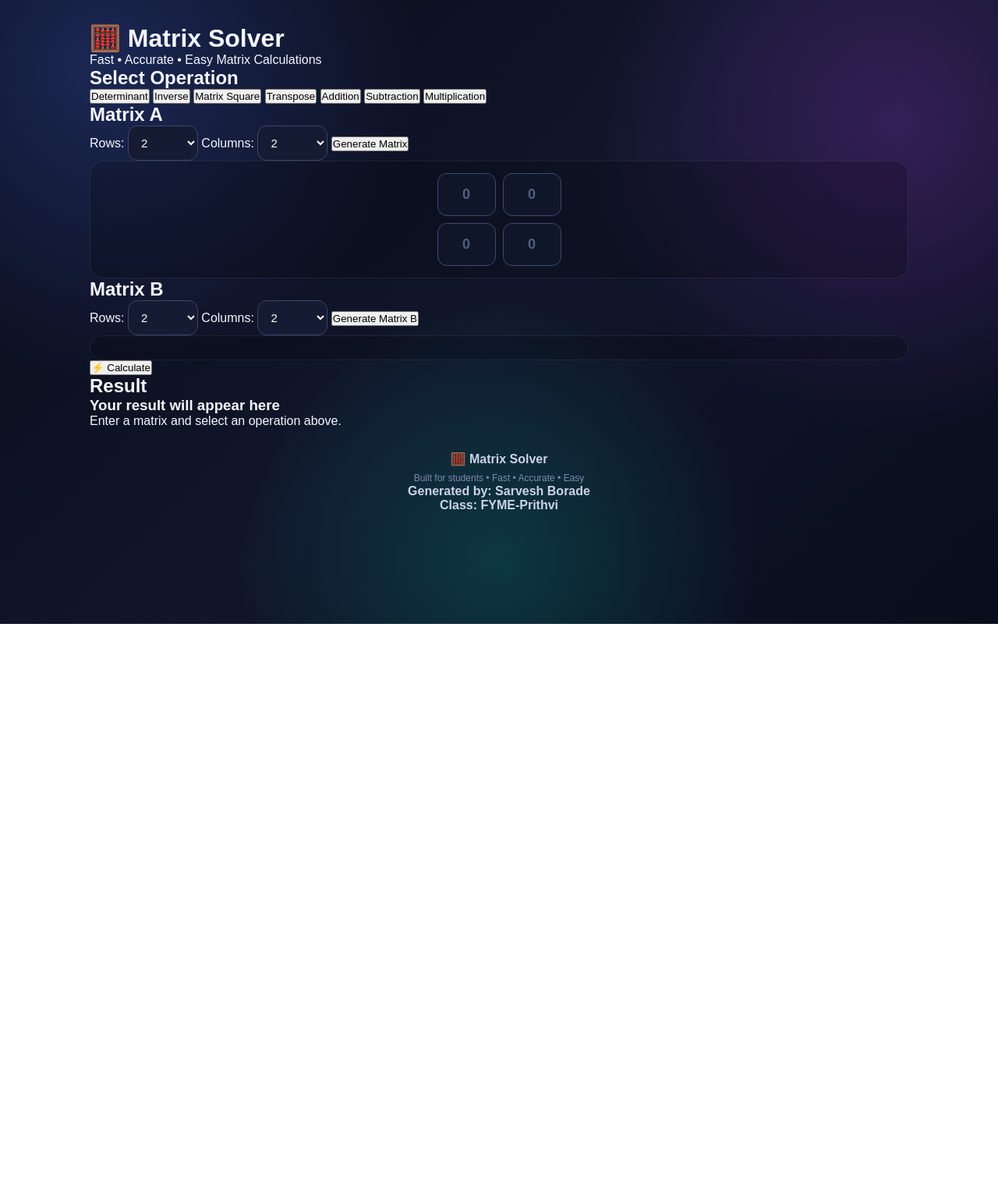
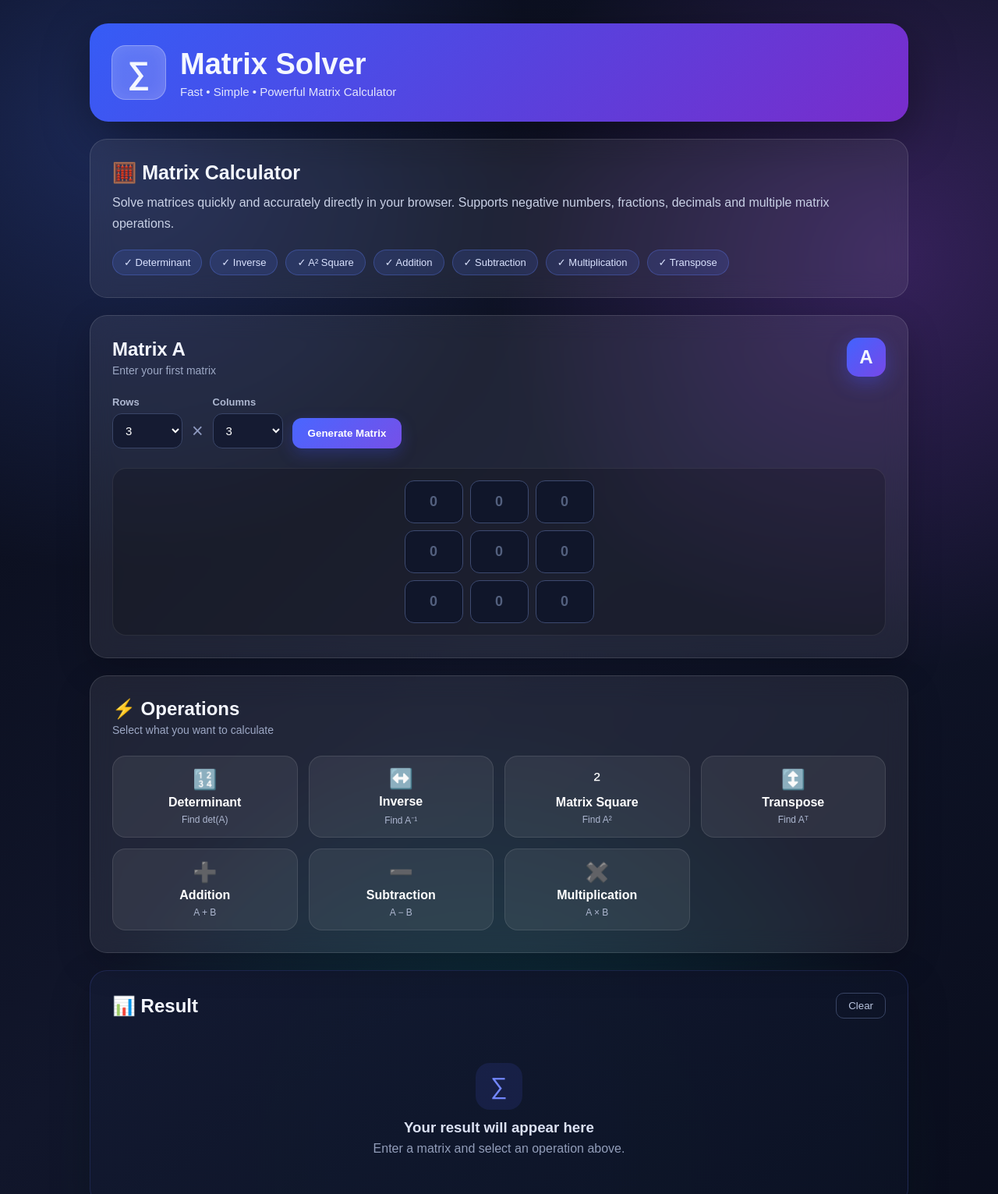
Before and after one commit to sarvesh2121/matrix-solver, a plain HTML site: page index.html in a window 1280 px wide. Shown: the top 1531 px of the page at 78% size. Before the commit the page ends 800 px from the top, so only its background shows below. Drawn offline with Linux system fonts and the light colour scheme.

Commit message:
Update index.html

```diff
--- a/index.html
+++ b/index.html
@@ -1,10 +1,11 @@
 <!DOCTYPE html>
 <html lang="en">
+
 <head>
     <meta charset="UTF-8">
     <meta name="viewport" content="width=device-width, initial-scale=1.0">
 
-    <title>Matrix Solver | Sarvesh Borade</title>
+    <title>Matrix Solver</title>
 
     <link rel="stylesheet" href="style.css">
 </head>
@@ -14,46 +15,37 @@
 <div class="container">
 
     <!-- HEADER -->
-    <header>
-        <h1>🧮 Matrix Solver</h1>
-        <p>Fast • Accurate • Easy Matrix Calculations</p>
+    <header class="hero">
+
+        <div class="logo-box">∑</div>
+
+        <div>
+            <h1>Matrix Solver</h1>
+            <p>Fast • Simple • Powerful Matrix Calculator</p>
+        </div>
+
     </header>
 
 
-    <!-- OPERATIONS -->
-    <section class="operations">
+    <!-- INTRO -->
+    <section class="intro-card">
 
-        <h2>Select Operation</h2>
+        <h2>🧮 Matrix Calculator</h2>
 
-        <div class="operation-buttons">
+        <p>
+            Solve matrices quickly and accurately directly in your browser.
+            Supports negative numbers, fractions, decimals and multiple matrix operations.
+        </p>
 
-            <button onclick="setOperation('determinant')">
-                Determinant
-            </button>
+        <div class="feature-list">
 
-            <button onclick="setOperation('inverse')">
-                Inverse
-            </button>
-
-            <button onclick="setOperation('square')">
-                Matrix Square
-            </button>
-
-            <button onclick="setOperation('transpose')">
-                Transpose
-            </button>
-
-            <button onclick="setOperation('addition')">
-                Addition
-            </button>
-
-            <button onclick="setOperation('subtraction')">
-                Subtraction
-            </button>
-
-            <button onclick="setOperation('multiplication')">
-                Multiplication
-            </button>
+            <span>✓ Determinant</span>
+            <span>✓ Inverse</span>
+            <span>✓ A² Square</span>
+            <span>✓ Addition</span>
+            <span>✓ Subtraction</span>
+            <span>✓ Multiplication</span>
+            <span>✓ Transpose</span>
 
         </div>
 
@@ -61,77 +53,124 @@
 
 
     <!-- MATRIX A -->
-    <section class="matrix-section">
+    <section class="card">
 
+        <div class="card-title">
+
+            <div>
                 <h2>Matrix A</h2>
+                <p>Enter your first matrix</p>
+            </div>
 
-        <div class="matrix-size">
+            <span class="matrix-label">A</span>
 
-            <label for="rowsA">Rows:</label>
+        </div>
+
+
+        <!-- SIZE -->
+        <div class="size-controls">
+
+            <div class="input-group">
+
+                <label>Rows</label>
 
                 <select id="rowsA">
                     <option value="1">1</option>
-                <option value="2" selected>2</option>
-                <option value="3">3</option>
+                    <option value="2">2</option>
+                    <option value="3" selected>3</option>
                     <option value="4">4</option>
                     <option value="5">5</option>
+                    <option value="6">6</option>
                 </select>
 
+            </div>
 
-            <label for="colsA">Columns:</label>
+
+            <span class="multiply-symbol">×</span>
+
+
+            <div class="input-group">
+
+                <label>Columns</label>
 
                 <select id="colsA">
                     <option value="1">1</option>
-                <option value="2" selected>2</option>
-                <option value="3">3</option>
+                    <option value="2">2</option>
+                    <option value="3" selected>3</option>
                     <option value="4">4</option>
                     <option value="5">5</option>
+                    <option value="6">6</option>
                 </select>
 
+            </div>
 
-            <button onclick="createMatrixA()">
+
+            <button class="generate-btn" onclick="createMatrixA()">
                 Generate Matrix
             </button>
 
         </div>
 
 
+        <!-- MATRIX INPUT -->
         <div id="matrixA" class="matrix-container"></div>
 
     </section>
 
 
+    <!-- MATRIX B -->
+    <section class="card hidden" id="matrixBCard">
 
-    <!-- MATRIX B -->
-    <section class="matrix-section" id="matrixBSection">
+        <div class="card-title">
 
+            <div>
                 <h2>Matrix B</h2>
+                <p>Enter your second matrix</p>
+            </div>
 
-        <div class="matrix-size">
+            <span class="matrix-label matrix-b">B</span>
 
-            <label for="rowsB">Rows:</label>
+        </div>
+
+
+        <div class="size-controls">
+
+            <div class="input-group">
+
+                <label>Rows</label>
 
                 <select id="rowsB">
                     <option value="1">1</option>
-                <option value="2" selected>2</option>
-                <option value="3">3</option>
+                    <option value="2">2</option>
+                    <option value="3" selected>3</option>
                     <option value="4">4</option>
                     <option value="5">5</option>
+                    <option value="6">6</option>
                 </select>
 
+            </div>
 
-            <label for="colsB">Columns:</label>
+
+            <span class="multiply-symbol">×</span>
+
+
+            <div class="input-group">
+
+                <label>Columns</label>
 
                 <select id="colsB">
                     <option value="1">1</option>
-                <option value="2" selected>2</option>
-                <option value="3">3</option>
+                    <option value="2">2</option>
+                    <option value="3" selected>3</option>
                     <option value="4">4</option>
                     <option value="5">5</option>
+                    <option value="6">6</option>
                 </select>
 
+            </div>
 
-            <button onclick="createMatrixB()">
+
+            <button class="generate-btn" onclick="createMatrixB()">
                 Generate Matrix B
             </button>
 
@@ -143,24 +182,93 @@
     </section>
 
 
+    <!-- OPERATIONS -->
+    <section class="card">
 
-    <!-- SOLVE BUTTON -->
-    <section class="solve-section">
+        <div class="card-title">
 
-        <button class="solve-button" onclick="solveMatrix()">
-            ⚡ Calculate
+            <div>
+                <h2>⚡ Operations</h2>
+                <p>Select what you want to calculate</p>
+            </div>
+
+        </div>
+
+
+        <div class="operations-grid">
+
+            <button class="operation-btn blue" onclick="calculateDeterminant()">
+                <span>🔢</span>
+                <strong>Determinant</strong>
+                <small>Find det(A)</small>
             </button>
+
+
+            <button class="operation-btn purple" onclick="calculateInverse()">
+                <span>↔️</span>
+                <strong>Inverse</strong>
+                <small>Find A⁻¹</small>
+            </button>
+
+
+            <button class="operation-btn green" onclick="calculateSquare()">
+                <span>²</span>
+                <strong>Matrix Square</strong>
+                <small>Find A²</small>
+            </button>
+
+
+            <button class="operation-btn orange" onclick="calculateTranspose()">
+                <span>↕️</span>
+                <strong>Transpose</strong>
+                <small>Find Aᵀ</small>
+            </button>
+
+
+            <button class="operation-btn cyan" onclick="prepareAddition()">
+                <span>➕</span>
+                <strong>Addition</strong>
+                <small>A + B</small>
+            </button>
+
+
+            <button class="operation-btn pink" onclick="prepareSubtraction()">
+                <span>➖</span>
+                <strong>Subtraction</strong>
+                <small>A − B</small>
+            </button>
+
+
+            <button class="operation-btn red" onclick="prepareMultiplication()">
+                <span>✖️</span>
+                <strong>Multiplication</strong>
+                <small>A × B</small>
+            </button>
+
+        </div>
 
     </section>
 
 
+    <!-- RESULT -->
+    <section class="result-card">
 
-    <!-- RESULT -->
-    <section class="result-section">
+        <div class="result-header">
 
-        <h2>Result</h2>
+            <h2>📊 Result</h2>
+
+            <button onclick="clearResult()" class="clear-btn">
+                Clear
+            </button>
+
+        </div>
+
 
         <div id="result">
+
+            <div class="empty-result">
+
+                <div class="empty-icon">∑</div>
 
                 <h3>Your result will appear here</h3>
 
@@ -170,8 +278,9 @@
 
             </div>
 
+        </div>
+
     </section>
-
 
 
     <!-- FOOTER -->
@@ -179,24 +288,19 @@
 
         <p>
             🧮 Matrix Solver
+            Genrated By : Sarvesh Borade
+            Class : FYME_Prithvi
         </p>
 
         <span>
             Built for students • Fast • Accurate • Easy
         </span>
 
-        <p class="creator">
-            Generated by: <strong>Sarvesh Borade</strong>
-            <br>
-            Class: <strong>FYME-Prithvi</strong>
-        </p>
-
     </footer>
 
 </div>
 
 
-<!-- JAVASCRIPT -->
 <script src="script.js"></script>
 
 </body>
```
Lines whose indentation alone changed are shown as unchanged.
